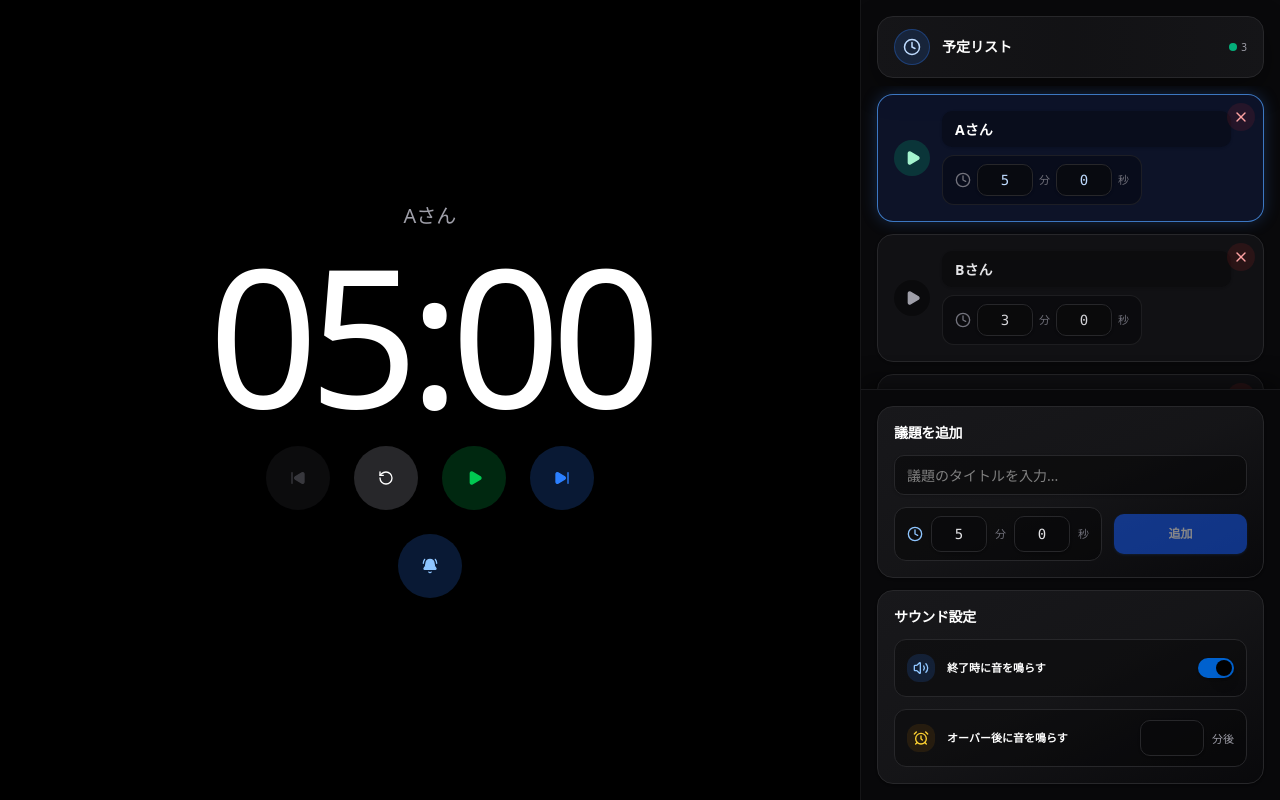
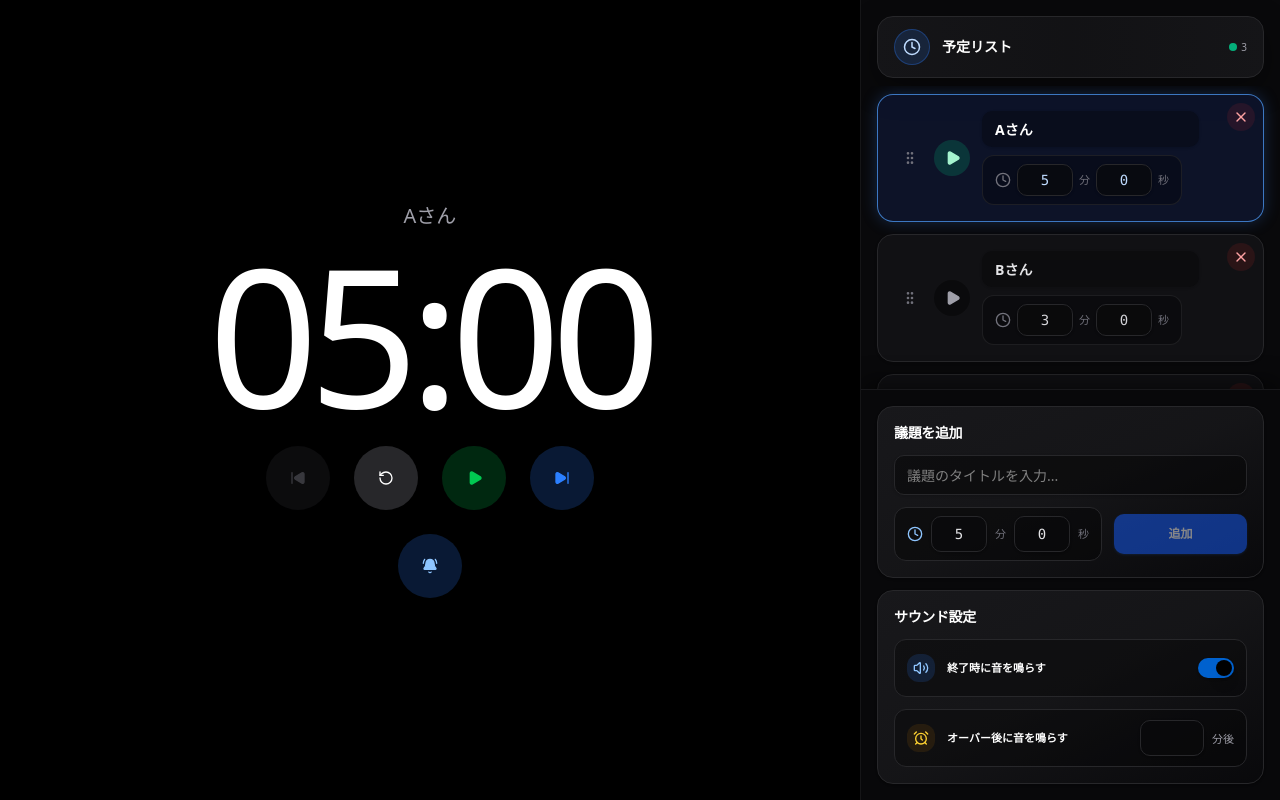
Before and after one commit to ttrabbits/meeting-timer, a React (Vite) app: page / in a window 1280 px wide. Built offline with nearby package versions, Linux system fonts and the light colour scheme.

Commit message:
feat: integrate reorder functionality in agenda management

```diff
--- a/src/App.tsx
+++ b/src/App.tsx
@@ -25,8 +25,8 @@ function App() {
     prevItem,
     startItem,
     updateAgenda,
+    setSoundEnabled,
     reorderAgendaByIndex,
-    setSoundEnabled,
     setOvertimeReminderMinutes,
     playBell,
   } = useTimer(DEFAULT_AGENDA);
--- a/src/components/AgendaManager.tsx
+++ b/src/components/AgendaManager.tsx
@@ -1,14 +1,13 @@
-import React, { useState } from 'react';
+import React, { useCallback, useState } from 'react';
 import type { AgendaItem } from '@/types/timer';
 import { Card, CardContent, CardHeader, CardTitle } from "@/components/ui/card";
 import { Input } from "@/components/ui/input";
 import { Button } from "@/components/ui/button";
 import { Switch } from "@/components/ui/switch";
-import { Clock, Play, Pause, X, Volume2, VolumeX, AlarmClock } from 'lucide-react';
-import { DndContext, closestCenter, type DragEndEvent, PointerSensor, useSensor, useSensors } from '@dnd-kit/core';
+import { Clock, Play, Pause, X, Volume2, VolumeX, AlarmClock, GripVertical } from 'lucide-react';
+import { DndContext, PointerSensor, closestCenter, useSensor, useSensors, type DragEndEvent } from '@dnd-kit/core';
 import { SortableContext, useSortable, verticalListSortingStrategy } from '@dnd-kit/sortable';
 import { CSS } from '@dnd-kit/utilities';
-import { restrictToVerticalAxis, restrictToFirstScrollableAncestor } from '@dnd-kit/modifiers';
 
 interface AgendaManagerProps {
     agenda: AgendaItem[];
@@ -24,44 +23,53 @@ interface AgendaManagerProps {
     onOvertimeReminderChange: (minutes: number | null) => void;
 }
 
-export const AgendaManager: React.FC<AgendaManagerProps> = ({
-    agenda,
-    currentIndex,
-    onUpdate,
-    onStart,
-    onToggle,
-    onReorder,
-    isRunning = false,
-    isSoundEnabled,
-    onSoundToggle,
-    overtimeReminderMinutes,
-    onOvertimeReminderChange,
-}) => {
-    const [newTitle, setNewTitle] = useState('');
-    const [newMinutes, setNewMinutes] = useState(5);
-    const [newSeconds, setNewSeconds] = useState(0);
+class InputSafePointerSensor extends PointerSensor {
+    static activators = [{
+        eventName: 'onPointerDown' as const,
+        handler: ({ nativeEvent }: { nativeEvent: PointerEvent }) => {
+            const target = nativeEvent.target as HTMLElement | null;
+            if (target?.closest('[data-dnd-handle]')) {
+                return true;
+            }
+            if (target && target.closest('input, textarea, select, button')) {
+                return false;
+            }
+            return true;
+        }
+    }];
+}
 
-    const sensors = useSensors(
-        useSensor(PointerSensor, {
-            activationConstraint: { distance: 4 }
-        })
-    );
-
-    const handleDragEnd = (event: DragEndEvent) => {
-        const { active, over } = event;
-        if (!over || active.id === over.id) return;
-        const fromIndex = agenda.findIndex((item) => item.id === active.id);
-        const toIndex = agenda.findIndex((item) => item.id === over.id);
-        if (fromIndex === -1 || toIndex === -1) return;
-        onReorder(fromIndex, toIndex);
-    };
-
-    const SortableAgendaCard: React.FC<{
+type SortableAgendaCardProps = {
     item: AgendaItem;
     index: number;
     isActive: boolean;
-    }> = ({ item, index, isActive }) => {
-        const { attributes, listeners, setNodeRef, transform, transition, isDragging } = useSortable({ id: item.id });
+    isRunning: boolean;
+    isEditing: boolean;
+    onStart: (index: number) => void;
+    onToggle: () => void;
+    onRemove: (id: string) => void;
+    onEditTitle: (id: string, value: string) => void;
+    onEditTime: (id: string, totalSeconds: number, type: 'min' | 'sec', value: number) => void;
+    onSetEditing: (editing: boolean) => void;
+};
+
+const SortableAgendaCard: React.FC<SortableAgendaCardProps> = ({
+    item,
+    index,
+    isActive,
+    isRunning,
+    isEditing,
+    onStart,
+    onToggle,
+    onRemove,
+    onEditTitle,
+    onEditTime,
+    onSetEditing,
+}) => {
+    const { setNodeRef, attributes, listeners, transform, transition, isDragging } = useSortable({
+        id: item.id,
+        disabled: isEditing,
+    });
     const style = {
         transform: CSS.Transform.toString(transform),
         transition: transition ?? 'transform 150ms ease',
@@ -75,23 +83,32 @@ export const AgendaManager: React.FC<AgendaManagerProps> = ({
                 ? 'bg-blue-950/40 border-blue-400/70 shadow-[0_0_16px_rgba(59,130,246,0.25)]'
                 : 'bg-zinc-900/60 border-zinc-800 hover:border-zinc-700 hover:bg-zinc-900/80'
                 } ${isDragging ? 'ring-1 ring-blue-400/60 opacity-90' : ''}`}
-                {...attributes}
-                {...listeners}
         >
             <button
                 className="absolute top-2 right-2 h-7 w-7 rounded-full bg-red-500/10 text-red-300 hover:bg-red-500/20 hover:text-red-200 flex items-center justify-center"
                 onMouseDown={(e) => e.stopPropagation()}
                 onClick={(e) => {
                     e.stopPropagation();
-                        removeItem(item.id);
+                    onRemove(item.id);
                 }}
                 aria-label="削除"
             >
                 <X className="h-4 w-4" />
             </button>
-                <CardContent className="p-4 flex gap-3 items-center">
-                    {/* Left Status Controls */}
+            <CardContent className="p-4 pr-12 flex gap-3 items-center">
+                {/* Left Controls */}
                 <div className="flex items-center gap-2">
+                    <Button
+                        variant="ghost"
+                        size="icon"
+                        className="h-8 w-8 text-zinc-500 hover:text-white cursor-grab active:cursor-grabbing"
+                        aria-label="ドラッグで並び替え"
+                        data-dnd-handle
+                        {...listeners}
+                        {...attributes}
+                    >
+                        <GripVertical className="h-4 w-4" />
+                    </Button>
                     <Button
                         variant="ghost"
                         size="icon"
@@ -122,9 +139,11 @@ export const AgendaManager: React.FC<AgendaManagerProps> = ({
                             className={`h-9 px-3 border border-transparent bg-black/30 text-sm font-semibold focus-visible:ring-1 focus-visible:ring-blue-500/40 placeholder:text-zinc-500 truncate ${isActive ? 'text-white' : 'text-zinc-200'
                                 }`}
                             value={item.title}
-                                            onChange={(e) => updateItem(item.id, { title: e.target.value })}
+                            onChange={(e) => onEditTitle(item.id, e.target.value)}
                             placeholder="議題名..."
                             onPointerDown={(e) => e.stopPropagation()}
+                            onFocus={() => onSetEditing(true)}
+                            onBlur={() => onSetEditing(false)}
                         />
                     </div>
 
@@ -136,8 +155,10 @@ export const AgendaManager: React.FC<AgendaManagerProps> = ({
                                 min="0"
                                 className={`spinless-number w-14 h-8 px-2 bg-zinc-950/60 border-zinc-800 text-center focus-visible:ring-1 focus-visible:ring-blue-500/40 font-mono text-sm ${isActive ? 'text-blue-200' : 'text-zinc-300'}`}
                                 value={Math.floor(item.durationSeconds / 60)}
-                                    onChange={(e) => handleEditTime(item.id, item.durationSeconds, 'min', parseInt(e.target.value) || 0)}
+                                onChange={(e) => onEditTime(item.id, item.durationSeconds, 'min', parseInt(e.target.value) || 0)}
                                 onPointerDown={(e) => e.stopPropagation()}
+                                onFocus={() => onSetEditing(true)}
+                                onBlur={() => onSetEditing(false)}
                             />
                             <span className="text-[11px] font-medium text-zinc-500">分</span>
                             <Input
@@ -146,8 +167,10 @@ export const AgendaManager: React.FC<AgendaManagerProps> = ({
                                 max="59"
                                 className={`spinless-number w-14 h-8 px-2 bg-zinc-950/60 border-zinc-800 text-center focus-visible:ring-1 focus-visible:ring-blue-500/40 font-mono text-sm ${isActive ? 'text-blue-200' : 'text-zinc-300'}`}
                                 value={item.durationSeconds % 60}
-                                    onChange={(e) => handleEditTime(item.id, item.durationSeconds, 'sec', parseInt(e.target.value) || 0)}
+                                onChange={(e) => onEditTime(item.id, item.durationSeconds, 'sec', parseInt(e.target.value) || 0)}
                                 onPointerDown={(e) => e.stopPropagation()}
+                                onFocus={() => onSetEditing(true)}
+                                onBlur={() => onSetEditing(false)}
                             />
                             <span className="text-[11px] font-medium text-zinc-500">秒</span>
                         </div>
@@ -156,6 +179,39 @@ export const AgendaManager: React.FC<AgendaManagerProps> = ({
             </CardContent>
         </Card>
     );
+};
+
+export const AgendaManager: React.FC<AgendaManagerProps> = ({
+    agenda,
+    currentIndex,
+    onUpdate,
+    onStart,
+    onToggle,
+    onReorder,
+    isRunning = false,
+    isSoundEnabled,
+    onSoundToggle,
+    overtimeReminderMinutes,
+    onOvertimeReminderChange,
+}) => {
+    const [newTitle, setNewTitle] = useState('');
+    const [newMinutes, setNewMinutes] = useState(5);
+    const [newSeconds, setNewSeconds] = useState(0);
+    const [isEditing, setIsEditing] = useState(false);
+
+    const sensors = useSensors(
+        useSensor(InputSafePointerSensor, {
+            activationConstraint: { distance: 4 },
+        })
+    );
+
+    const handleDragEnd = (event: DragEndEvent) => {
+        const { active, over } = event;
+        if (!over || active.id === over.id) return;
+        const fromIndex = agenda.findIndex((item) => item.id === active.id);
+        const toIndex = agenda.findIndex((item) => item.id === over.id);
+        if (fromIndex === -1 || toIndex === -1) return;
+        onReorder(fromIndex, toIndex);
     };
 
     const addItem = (e: React.FormEvent) => {
@@ -172,7 +228,7 @@ export const AgendaManager: React.FC<AgendaManagerProps> = ({
         setNewSeconds(0);
     };
 
-    const removeItem = (id: string) => {
+    const removeItem = useCallback((id: string) => {
         const newAgenda = agenda.filter(item => item.id !== id);
         if (newAgenda.length === 0) {
             onUpdate([{
@@ -183,15 +239,15 @@ export const AgendaManager: React.FC<AgendaManagerProps> = ({
         } else {
             onUpdate(newAgenda);
         }
-    };
+    }, [agenda, onUpdate]);
 
-    const updateItem = (id: string, updates: Partial<AgendaItem>) => {
+    const updateItem = useCallback((id: string, updates: Partial<AgendaItem>) => {
         onUpdate(agenda.map(item =>
             item.id === id ? { ...item, ...updates } : item
         ));
-    };
+    }, [agenda, onUpdate]);
 
-    const handleEditTime = (id: string, totalSeconds: number, type: 'min' | 'sec', value: number) => {
+    const handleEditTime = useCallback((id: string, totalSeconds: number, type: 'min' | 'sec', value: number) => {
         const currentMins = Math.floor(totalSeconds / 60);
         const currentSecs = totalSeconds % 60;
 
@@ -203,7 +259,7 @@ export const AgendaManager: React.FC<AgendaManagerProps> = ({
         }
 
         updateItem(id, { durationSeconds: Math.max(0, newTotal) });
-    };
+    }, [updateItem]);
 
     return (
         <div className="flex flex-col h-full bg-zinc-950">
@@ -222,27 +278,29 @@ export const AgendaManager: React.FC<AgendaManagerProps> = ({
                 </div>
             </div>
 
-
             <div className="flex-1 overflow-y-auto px-4 pb-4 pt-2 space-y-3 custom-scrollbar">
                 <DndContext
                     collisionDetection={closestCenter}
+                    sensors={sensors}
                     onDragEnd={handleDragEnd}
-                    sensors={sensors}
-                    modifiers={[restrictToVerticalAxis, restrictToFirstScrollableAncestor]}
                 >
                     <SortableContext items={agenda.map((item) => item.id)} strategy={verticalListSortingStrategy}>
-                        {agenda.map((item, index) => {
-                            const isActive = index === currentIndex;
-
-                            return (
+                        {agenda.map((item, index) => (
                             <SortableAgendaCard
                                 key={item.id}
                                 item={item}
                                 index={index}
-                                    isActive={isActive}
+                                isActive={index === currentIndex}
+                                isRunning={isRunning}
+                                isEditing={isEditing}
+                                onStart={onStart}
+                                onToggle={onToggle}
+                                onRemove={removeItem}
+                                onEditTitle={(id, value) => updateItem(id, { title: value })}
+                                onEditTime={handleEditTime}
+                                onSetEditing={setIsEditing}
                             />
-                            );
-                        })}
+                        ))}
                     </SortableContext>
                 </DndContext>
             </div>
@@ -346,7 +404,6 @@ export const AgendaManager: React.FC<AgendaManagerProps> = ({
                                 <span className="text-[11px] text-zinc-400 leading-none">分後</span>
                             </div>
                         </div>
-
                     </CardContent>
                 </Card>
             </div>
```
Lines whose indentation alone changed are shown as unchanged.
